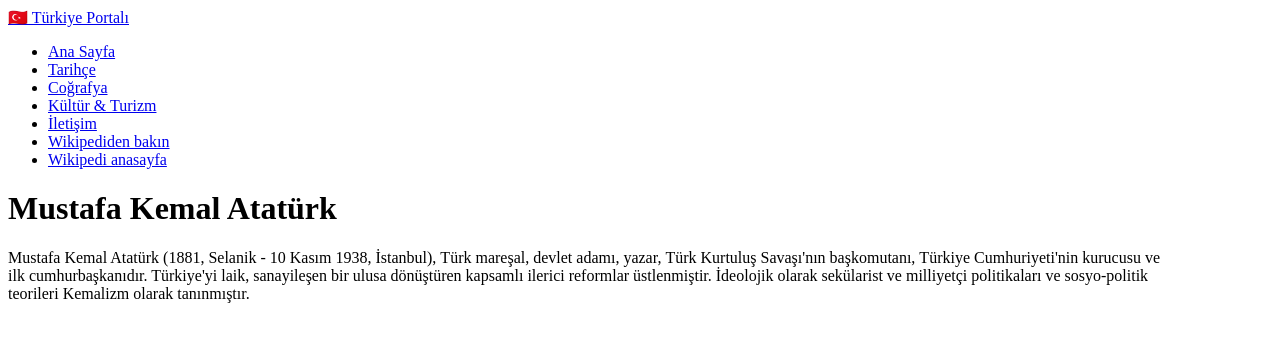
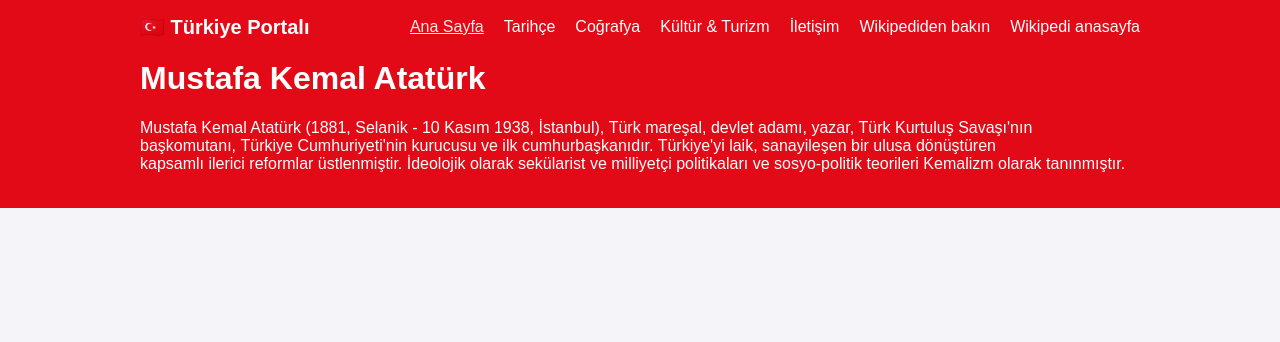
Before and after one commit to BK677/turkiye-tanitim, a plain HTML site: page ataturk.html in a window 1280 px wide. Drawn offline with Linux system fonts and the light colour scheme.

Commit message:
Change stylesheet link from turkiye.css to style.css

```diff
--- a/ataturk.html
+++ b/ataturk.html
@@ -5,7 +5,7 @@
   <meta name="viewport" content="width=device-width, initial-scale=1.0">
   <meta name="description" content="Atatürk Hakkında Bilgiler">
   <title>Mustafa Kemal ATATÜRK</title>
-  <link rel="stylesheet" href="turkiye.css">
+  <link rel="stylesheet" href="style.css">
 </head>
 <body>
      <!-- 1. ÜST MENÜ (NAVİGASYON) BÖLÜMÜ -->
```
